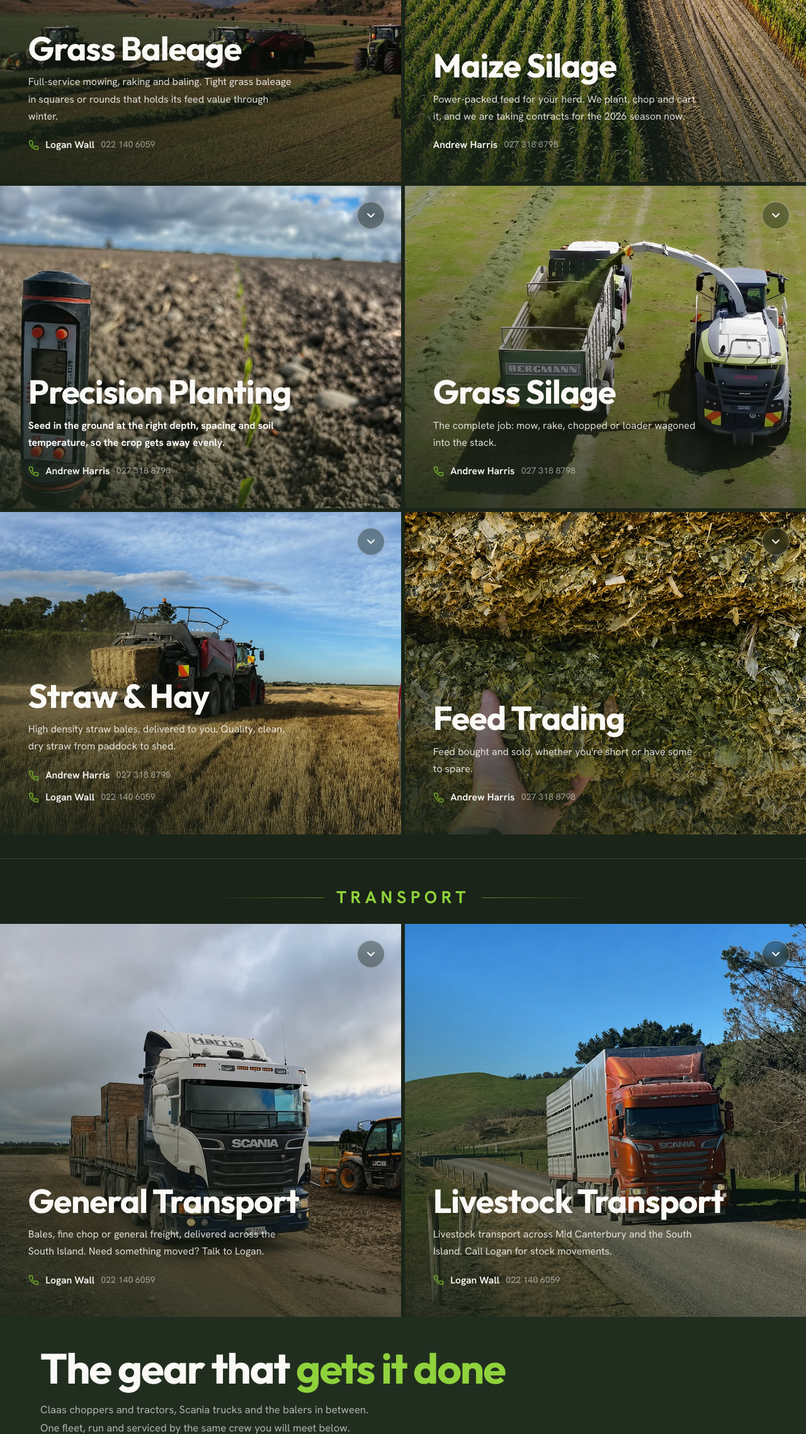
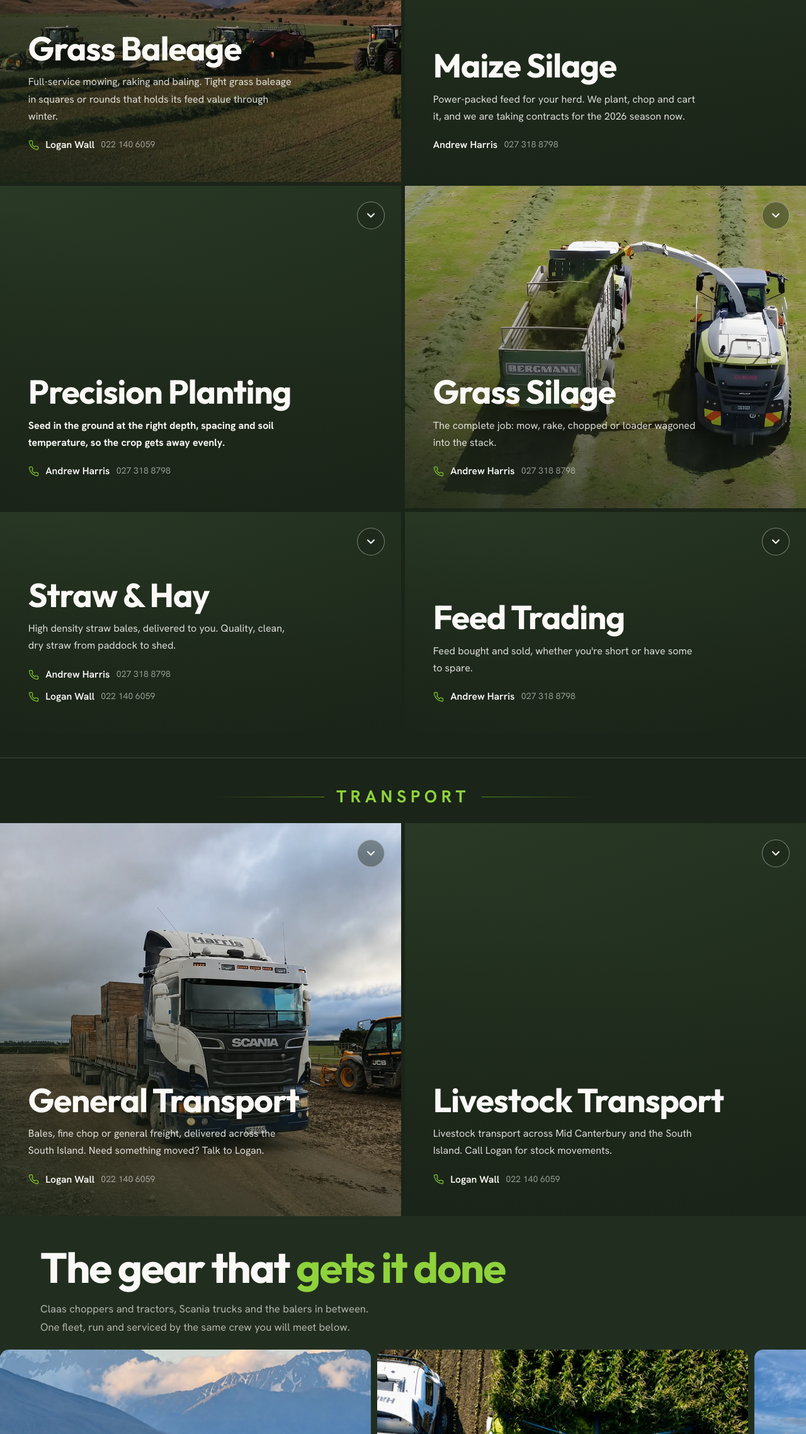
Before and after one commit to scaledsolutionsnz-sketch/harris-contracting-demo, a plain HTML site: page index.html in a window 1280 px wide. Shown: the part 1247-3524 px from the top of the page at 63% size. Drawn offline with Linux system fonts and the light colour scheme.

Commit message:
Client changes: remove AI-generated photos (maize silage, planting, straw and hay, feed trading, livestock transport, silage stack)
Co-Authored-By: Claude Sonnet 5.5 <noreply@anthropic.com>

```diff
--- a/index.html
+++ b/index.html
@@ -115,9 +115,8 @@
         <div class="svc-contacts"><a href="tel:+64221406059"><svg viewBox="0 0 24 24"><path d="M22 16.92v3a2 2 0 0 1-2.18 2 19.79 19.79 0 0 1-8.63-3.07 19.5 19.5 0 0 1-6-6 19.79 19.79 0 0 1-3.07-8.67A2 2 0 0 1 4.11 2h3a2 2 0 0 1 2 1.72 12.84 12.84 0 0 0 .7 2.81 2 2 0 0 1-.45 2.11L8.09 9.91a16 16 0 0 0 6 6l1.27-1.27a2 2 0 0 1 2.11-.45 12.84 12.84 0 0 0 2.81.7A2 2 0 0 1 22 16.92z"/></svg>Logan Wall <span>022 140 6059</span></a></div>
       </div>
     </article>
-    <article class="svc-panel" tabindex="0" role="button" aria-expanded="false">
-      <img src="img/maize-aerial-rows.webp" alt="Forage harvester chopping maize rows into a truck, seen from above" loading="lazy">
-      <span class="svc-expand" aria-hidden="true"><svg viewBox="0 0 24 24" fill="none" stroke="currentColor" stroke-width="2.4" stroke-linecap="round" stroke-linejoin="round"><polyline points="6 9 12 15 18 9"/></svg></span>
+    <article class="svc-panel svc-panel--plain" tabindex="0" role="button" aria-expanded="false">
+            <span class="svc-expand" aria-hidden="true"><svg viewBox="0 0 24 24" fill="none" stroke="currentColor" stroke-width="2.4" stroke-linecap="round" stroke-linejoin="round"><polyline points="6 9 12 15 18 9"/></svg></span>
       <div class="svc-panel-body">
         <h3>Maize Silage</h3>
         <p>Power-packed feed for your herd. We plant, chop and cart it, and we are taking contracts for the 2026 season now.</p>
@@ -132,9 +131,8 @@
         <div class="svc-contacts"><a href="tel:+64273188798">Andrew Harris <span>027 318 8798</span></a></div>
       </div>
     </article>
-    <article class="svc-panel" tabindex="0" role="button" aria-expanded="false">
-      <img src="img/planting-soil.webp" alt="Soil thermometer beside a maize seedling in worked ground" loading="lazy">
-      <span class="svc-expand" aria-hidden="true"><svg viewBox="0 0 24 24" fill="none" stroke="currentColor" stroke-width="2.4" stroke-linecap="round" stroke-linejoin="round"><polyline points="6 9 12 15 18 9"/></svg></span>
+    <article class="svc-panel svc-panel--plain" tabindex="0" role="button" aria-expanded="false">
+            <span class="svc-expand" aria-hidden="true"><svg viewBox="0 0 24 24" fill="none" stroke="currentColor" stroke-width="2.4" stroke-linecap="round" stroke-linejoin="round"><polyline points="6 9 12 15 18 9"/></svg></span>
       <div class="svc-panel-body">
         <h3>Precision Planting</h3>
         <p>Seed in the ground at the right depth, spacing and soil temperature, so the crop gets away evenly.</p>
@@ -164,9 +162,8 @@
         <div class="svc-contacts"><a href="tel:+64273188798"><svg viewBox="0 0 24 24"><path d="M22 16.92v3a2 2 0 0 1-2.18 2 19.79 19.79 0 0 1-8.63-3.07 19.5 19.5 0 0 1-6-6 19.79 19.79 0 0 1-3.07-8.67A2 2 0 0 1 4.11 2h3a2 2 0 0 1 2 1.72 12.84 12.84 0 0 0 .7 2.81 2 2 0 0 1-.45 2.11L8.09 9.91a16 16 0 0 0 6 6l1.27-1.27a2 2 0 0 1 2.11-.45 12.84 12.84 0 0 0 2.81.7A2 2 0 0 1 22 16.92z"/></svg>Andrew Harris <span>027 318 8798</span></a></div>
       </div>
     </article>
-    <article class="svc-panel" tabindex="0" role="button" aria-expanded="false">
-      <img src="img/baling-straw.webp" alt="Big square baler working through straw at golden hour" loading="lazy">
-      <span class="svc-expand" aria-hidden="true"><svg viewBox="0 0 24 24" fill="none" stroke="currentColor" stroke-width="2.4" stroke-linecap="round" stroke-linejoin="round"><polyline points="6 9 12 15 18 9"/></svg></span>
+    <article class="svc-panel svc-panel--plain" tabindex="0" role="button" aria-expanded="false">
+            <span class="svc-expand" aria-hidden="true"><svg viewBox="0 0 24 24" fill="none" stroke="currentColor" stroke-width="2.4" stroke-linecap="round" stroke-linejoin="round"><polyline points="6 9 12 15 18 9"/></svg></span>
       <div class="svc-panel-body">
         <h3>Straw &amp; Hay</h3>
         <p>High density straw bales, delivered to you. Quality, clean, dry straw from paddock to shed.</p>
@@ -180,9 +177,8 @@
         <div class="svc-contacts"><a href="tel:+64273188798"><svg viewBox="0 0 24 24"><path d="M22 16.92v3a2 2 0 0 1-2.18 2 19.79 19.79 0 0 1-8.63-3.07 19.5 19.5 0 0 1-6-6 19.79 19.79 0 0 1-3.07-8.67A2 2 0 0 1 4.11 2h3a2 2 0 0 1 2 1.72 12.84 12.84 0 0 0 .7 2.81 2 2 0 0 1-.45 2.11L8.09 9.91a16 16 0 0 0 6 6l1.27-1.27a2 2 0 0 1 2.11-.45 12.84 12.84 0 0 0 2.81.7A2 2 0 0 1 22 16.92z"/></svg>Andrew Harris <span>027 318 8798</span></a><a href="tel:+64221406059"><svg viewBox="0 0 24 24"><path d="M22 16.92v3a2 2 0 0 1-2.18 2 19.79 19.79 0 0 1-8.63-3.07 19.5 19.5 0 0 1-6-6 19.79 19.79 0 0 1-3.07-8.67A2 2 0 0 1 4.11 2h3a2 2 0 0 1 2 1.72 12.84 12.84 0 0 0 .7 2.81 2 2 0 0 1-.45 2.11L8.09 9.91a16 16 0 0 0 6 6l1.27-1.27a2 2 0 0 1 2.11-.45 12.84 12.84 0 0 0 2.81.7A2 2 0 0 1 22 16.92z"/></svg>Logan Wall <span>022 140 6059</span></a></div>
       </div>
     </article>
-    <article class="svc-panel" tabindex="0" role="button" aria-expanded="false">
-      <img src="img/silage-chop.webp" alt="Hand checking a fistful of chopped silage at the stack face" loading="lazy">
-      <span class="svc-expand" aria-hidden="true"><svg viewBox="0 0 24 24" fill="none" stroke="currentColor" stroke-width="2.4" stroke-linecap="round" stroke-linejoin="round"><polyline points="6 9 12 15 18 9"/></svg></span>
+    <article class="svc-panel svc-panel--plain" tabindex="0" role="button" aria-expanded="false">
+            <span class="svc-expand" aria-hidden="true"><svg viewBox="0 0 24 24" fill="none" stroke="currentColor" stroke-width="2.4" stroke-linecap="round" stroke-linejoin="round"><polyline points="6 9 12 15 18 9"/></svg></span>
       <div class="svc-panel-body">
         <h3>Feed Trading</h3>
         <p>Feed bought and sold, whether you're short or have some to spare.</p>
@@ -213,9 +209,8 @@
         <div class="svc-contacts"><a href="tel:+64221406059"><svg viewBox="0 0 24 24"><path d="M22 16.92v3a2 2 0 0 1-2.18 2 19.79 19.79 0 0 1-8.63-3.07 19.5 19.5 0 0 1-6-6 19.79 19.79 0 0 1-3.07-8.67A2 2 0 0 1 4.11 2h3a2 2 0 0 1 2 1.72 12.84 12.84 0 0 0 .7 2.81 2 2 0 0 1-.45 2.11L8.09 9.91a16 16 0 0 0 6 6l1.27-1.27a2 2 0 0 1 2.11-.45 12.84 12.84 0 0 0 2.81.7A2 2 0 0 1 22 16.92z"/></svg>Logan Wall <span>022 140 6059</span></a></div>
       </div>
     </article>
-    <article class="svc-panel" tabindex="0" role="button" aria-expanded="false">
-      <img src="img/transport-stock-truck.webp" alt="Livestock transport truck on a South Island road" loading="lazy">
-      <span class="svc-expand" aria-hidden="true"><svg viewBox="0 0 24 24" fill="none" stroke="currentColor" stroke-width="2.4" stroke-linecap="round" stroke-linejoin="round"><polyline points="6 9 12 15 18 9"/></svg></span>
+    <article class="svc-panel svc-panel--plain" tabindex="0" role="button" aria-expanded="false">
+            <span class="svc-expand" aria-hidden="true"><svg viewBox="0 0 24 24" fill="none" stroke="currentColor" stroke-width="2.4" stroke-linecap="round" stroke-linejoin="round"><polyline points="6 9 12 15 18 9"/></svg></span>
       <div class="svc-panel-body"><h3>Livestock Transport</h3><p>Livestock transport across Mid Canterbury and the South Island. Call Logan for stock movements.</p><div class="svc-panel-more"><div class="svc-panel-more-inner"><ul><li>Planned stock cartage with a clear pickup and delivery plan.</li><li>South Island wide for regular and one-off movements.</li></ul><p>Ring Logan on 022 140 6059 to talk through the load and timing.</p></div></div><div class="svc-contacts"><a href="tel:+64221406059"><svg viewBox="0 0 24 24"><path d="M22 16.92v3a2 2 0 0 1-2.18 2 19.79 19.79 0 0 1-8.63-3.07 19.5 19.5 0 0 1-6-6 19.79 19.79 0 0 1-3.07-8.67A2 2 0 0 1 4.11 2h3a2 2 0 0 1 2 1.72c.13.96.36 1.9.7 2.81a2 2 0 0 1-.45 2.11L8.09 9.91a16 16 0 0 0 6 6l1.27-1.27a2 2 0 0 1 2.11-.45c.9.34 1.85.57 2.81.7A2 2 0 0 1 22 16.92z"/></svg>Logan Wall <span>022 140 6059</span></a></div></div>
     </article>
   </div>
@@ -244,10 +239,6 @@
       <figcaption><strong>Three high density big square balers</strong><span>Straw and hay through harvest.</span></figcaption>
     </figure>
     <figure class="fleet-slide">
-      <img src="img/silage-pit.webp" alt="Compacted silage stack face" loading="lazy">
-      <figcaption><strong>The stack</strong><span>Rolled tight and covered before the rain.</span></figcaption>
-    </figure>
-    <figure class="fleet-slide">
       <img src="img/transport-shed-load.webp" alt="Truck loaded with produce bins inside the shed" loading="lazy">
       <figcaption><strong>Freight and bins</strong><span>Loaded in the shed, delivered South Island wide.</span></figcaption>
     </figure>
@@ -266,10 +257,8 @@
     <figure class="fleet-slide"><img src="img/fleet-aerial.webp" alt="Harris Contracting fleet of tractors and trucks lined up in a paddock" loading="lazy"><figcaption><strong>The full fleet lined up between jobs</strong></figcaption></figure>
     <figure class="fleet-slide"><img src="img/mowing-rows.webp" alt="Claas tractor mowing grass rows" loading="lazy"><figcaption><strong>First cut going down</strong></figcaption></figure>
     <figure class="fleet-slide"><img src="img/maize-chopper-trailer.webp" alt="Forage harvester filling a silage trailer with chopped maize" loading="lazy"><figcaption><strong>Fine chop straight into the trailer</strong></figcaption></figure>
-    <figure class="fleet-slide"><img src="img/baling-straw.webp" alt="Square baler working through straw at golden hour" loading="lazy"><figcaption><strong>Squares through the straw</strong></figcaption></figure>
     <figure class="fleet-slide"><img src="img/green-aerial.webp" alt="Tractors rowing up a green paddock below the hills" loading="lazy"><figcaption><strong>Rowing up under the hills</strong></figcaption></figure>
     <figure class="fleet-slide"><img src="img/night-baling.webp" alt="Baling under lights at night" loading="lazy"><figcaption><strong>When the weather window says go, we go</strong></figcaption></figure>
-    <figure class="fleet-slide"><img src="img/transport-stock-truck.webp" alt="Livestock transport truck on a rural South Island road" loading="lazy"><figcaption><strong>Livestock transport heading over the hill</strong></figcaption></figure>
     <figure class="fleet-slide"><img src="img/yard-new-gate-1080.webp" srcset="img/yard-new-gate-1080.webp 1080w, img/yard-new-gate-1920.webp 1920w" sizes="(max-width:720px) 92vw, 640px" width="1920" height="1440" alt="Harris Contracting ute at a timber gateway with the Harris sign, the site of the new yard" loading="lazy"><figcaption><strong>Where the new yard will be</strong></figcaption></figure>
     <figure class="fleet-slide"><img src="img/ute-office-1080.webp" srcset="img/ute-office-1080.webp 1080w, img/ute-office-1920.webp 1920w" sizes="(max-width:720px) 92vw, 640px" width="1920" height="1440" alt="Harris Contracting ute parked on the road outside the office" loading="lazy"><figcaption><strong>The ute outside the office</strong></figcaption></figure>
   </div>
--- a/styles.css
+++ b/styles.css
@@ -483,3 +483,7 @@ footer{border-top:1px solid var(--line);padding:2.6rem 0 2rem;margin-top:clamp(2
   .cert-grid{grid-template-columns:1fr}
   .cert-card:nth-child(2){max-width:420px}
 }
+
+/* service panels with no photo (waiting on real ones) */
+.svc-panel--plain{background:linear-gradient(160deg,#2a3a26 0%,#1a2418 100%);min-height:clamp(320px,44vh,460px)}
+.svc-subheading--transport~.svc-panel--plain{min-height:clamp(320px,44vh,460px)}
```
Also changed, not shown: img/baling-straw.webp (deleted), img/maize-aerial-rows.webp (deleted), img/planting-soil.webp (deleted), img/silage-chop.webp (deleted), img/silage-pit.webp (deleted), img/transport-stock-truck.webp (deleted).
